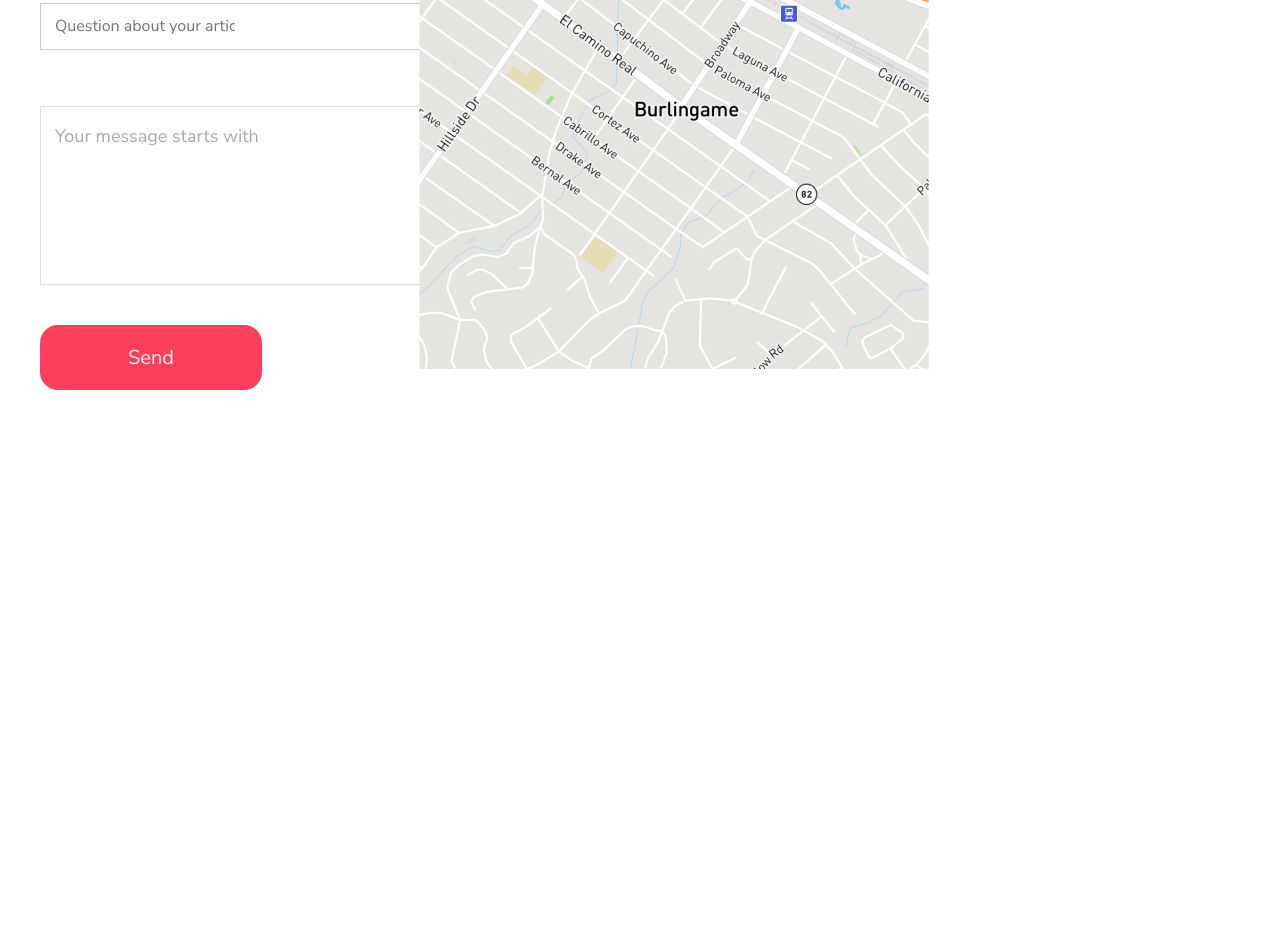
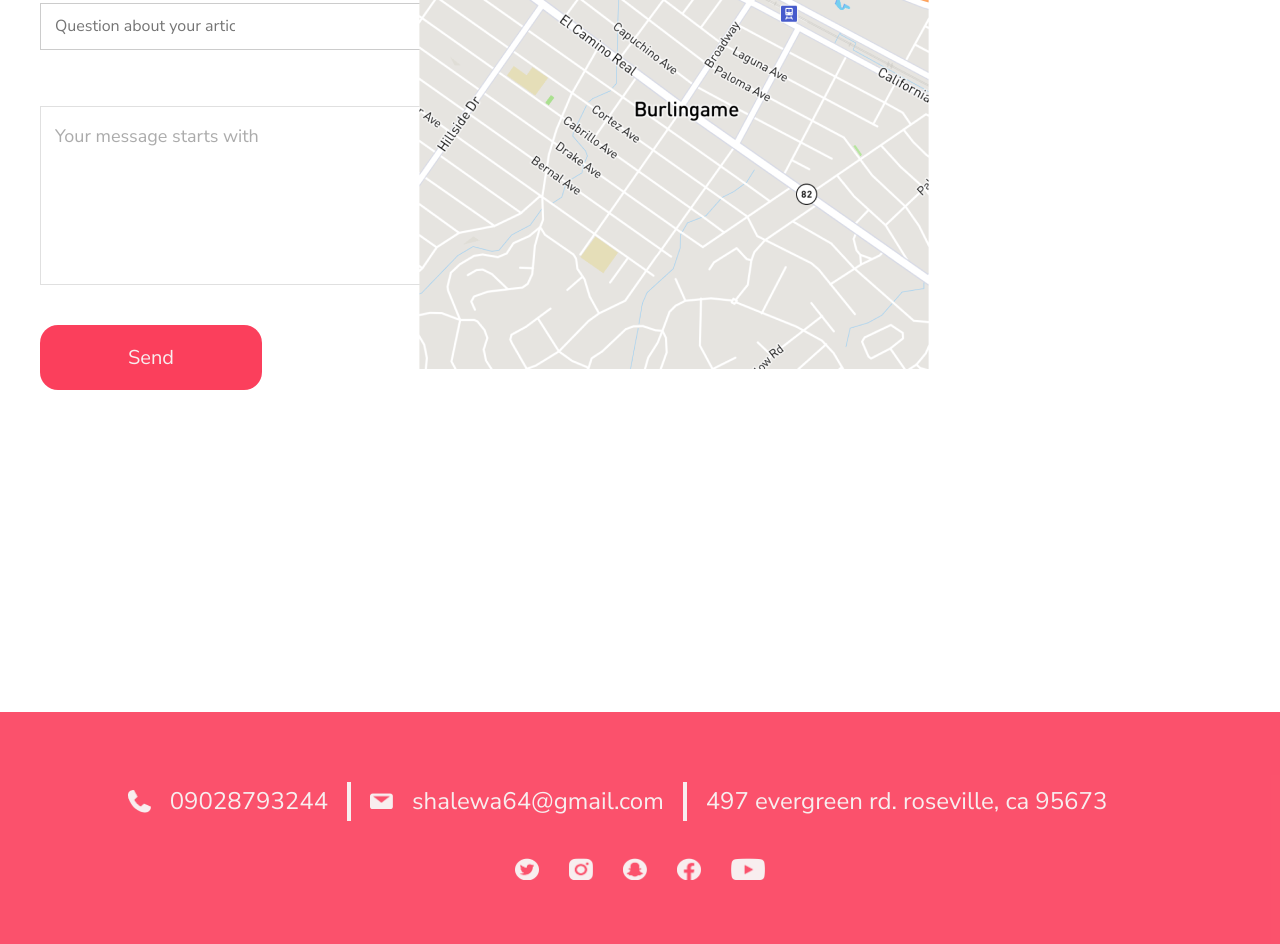
Before and after one commit to Reoner/common-project, a plain HTML site: page common-project/index.html in a window 1280 px wide. Shown: the part 4814-5758 px from the top of the page. Before the commit the page ends 5365 px from the top, so only its background shows below. Drawn offline with Linux system fonts and the light colour scheme; a web font is replaced by a local one.

Commit message:
maybe end

```diff
--- a/common-project/index.html
+++ b/common-project/index.html
@@ -245,9 +245,29 @@
                     <img src="./images/Mapsicle Map.png" alt="maps">
                 </div>
             </div>
-
         </div>
     </section>
+    <footer class="footer">
+        <div class="container">
+
+                <div class="footer-menu">
+                    <img class="footer-img-phone" src="./images/footer/phone.png" alt="phone-img">
+                    <a href="tel:+09028793244"><h6>09028793244</h6></a>
+                    <div class="footer-menu-line"></div>
+                    <img class="footer-img-mail" src="./images/footer/mail.png" alt="email-img">
+                    <a  href="mailto:shalewa64@gmAil.com"><h6>shalewa64@gmAil.com</h6></a>
+                    <div class="footer-menu-line"></div>
+                    <a href="#"><h6>497 Evergreen Rd. Roseville, CA 95673</h6></a>
+                </div>
+                <div class="footer-menu-bottom">
+                    <a href="https://twitter.com/?lang=ru" target="_blank"><img class="footer-vector footer_vector_hover" src="./images/footer/twitter.png" alt="social-vector"></a>
+                    <a href="https://www.instagram.com" target="_blank"><img class="footer-vector footer_vector_hover" src="./images/footer/insta.png" alt="social-vector"></a>
+                    <a href="https://www.snapchat.com/ru-RU" target="_blank"><img class="footer-vector footer_vector_hover" src="./images/footer/snap.png" alt="social-vector"></a>
+                    <a href="https://www.facebook.com" target="_blank"><img class="footer-vector footer_vector_hover" src="./images/footer/face.png" alt="social-vector"></a>
+                    <a href="https://www.youtube.com/?hl=RU" target="_blank"><img class="footer-vector-large footer_vector_hover" src="./images/footer/youtube.png" alt="social-vector"></a>
+                </div>
+        </div>
+    </footer>
     <script src="./js/main.js"></script>
 </body>
 
--- /dev/null
+++ b/common-project/scss/modules/_footer.scss
@@ -0,0 +1,70 @@
+h6 {
+    font-family: 'Nunito sans';
+    font-style: normal;
+    font-weight: 500;
+    font-size: 24px;
+    line-height: 33px;
+    text-transform: lowercase;
+    color: #F8EEEF;
+
+
+}
+
+.footer {
+    height: 232px;
+    background: rgba(251, 63, 92, 0.9);
+
+
+    &-menu {
+        width: 1047px;
+        max-height: 41px;
+        display: flex;
+        justify-content: center;
+        gap: 19px;
+        align-items: center;
+        padding: 70px 54px 37px;
+
+        &-line {
+            border: 2px solid #F8EEEF;
+            height: 35px;
+
+        }
+
+        &-bottom {
+            display: flex;
+            gap: 30px;
+            justify-content: center;
+        }
+    }
+
+    &-img-phone {
+        width: 23px;
+        height: 23px;
+    }
+
+    &-img-mail {
+        width: 23px;
+        height: 16px;
+    }
+
+    &-vector {
+        width: 24px;
+        height: 22px;
+        &:hover {
+            -webkit-transform: scale(1.5);
+            -ms-transform: scale(1.5);
+            transform: scale(1.5);
+        }
+        &-large {
+            width: 34px;
+            height: 22px;
+
+            &:hover {
+                -webkit-transform: scale(1.5);
+                -ms-transform: scale(1.5);
+                transform: scale(1.5);
+            }
+        }
+    }
+
+}
--- a/common-project/scss/modules/_mapsicle.scss
+++ b/common-project/scss/modules/_mapsicle.scss
@@ -6,7 +6,7 @@
         display: flex;
         width: 523px;
         flex-wrap: wrap;
-
+        margin-bottom: 161px;
     }
 
     &-title {
--- a/common-project/scss/modules/style.scss
+++ b/common-project/scss/modules/style.scss
@@ -8,4 +8,5 @@
 @import "./reviews";
 @import "./main-cards";
 @import "./opinion";
-@import "./mapsicle"
+@import "./mapsicle";
+@import "./footer"
```
Also changed, not shown: common-project/images/footer/face.png (added), common-project/images/footer/insta.png (added), common-project/images/footer/mail.png (added), common-project/images/footer/phone.png (added), common-project/images/footer/snap.png (added), common-project/images/footer/twitter.png (added), common-project/images/footer/youtube.png (added), common-project/scss/modules/style.css, 1 other file.
